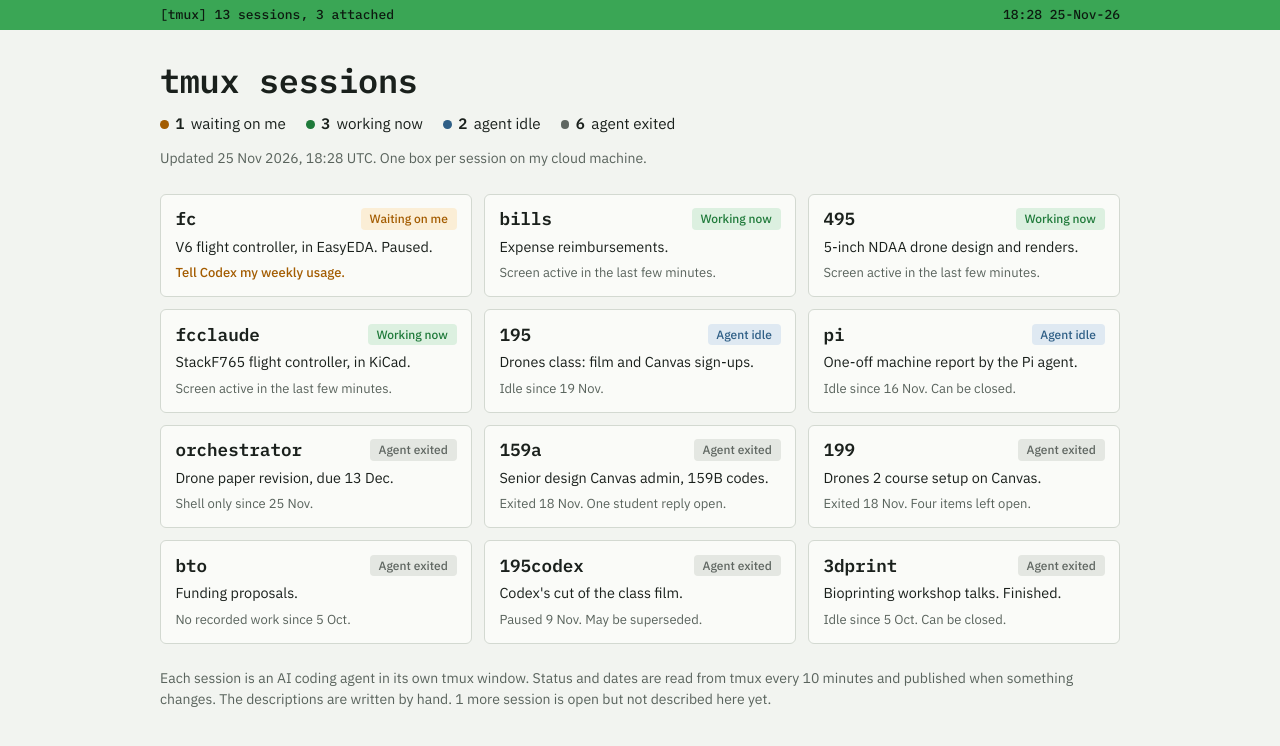
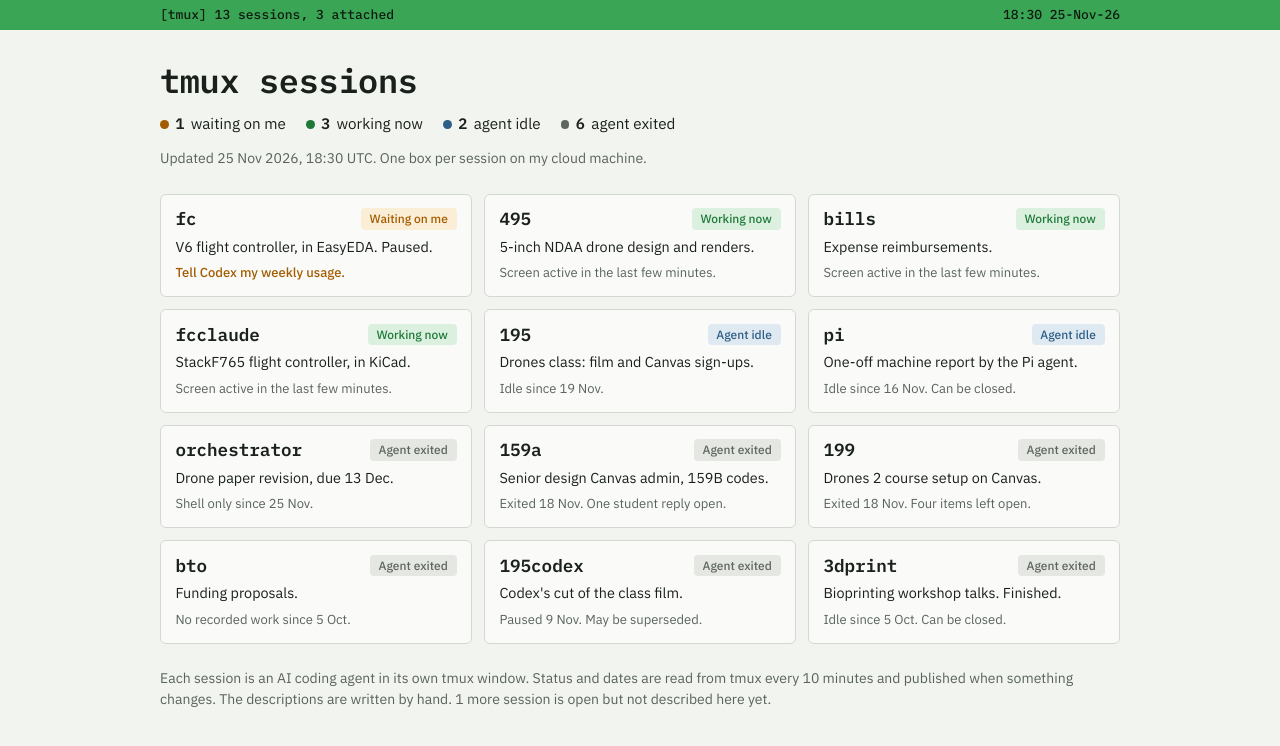
Before and after one commit to PeterJBurke/tmux-sessions, a plain HTML site: page index.html in a window 1280 px wide. Drawn offline with Linux system fonts and the light colour scheme.

Commit message:
Update 2026-11-25 18:30 UTC

```diff
--- a/index.html
+++ b/index.html
@@ -115,13 +115,13 @@ h1 {
 </style>
 </head>
 <body>
-<div class="statusline"><div><span>[tmux] 13 sessions, 3 attached</span><span>18:28 25-Nov-26</span></div></div>
+<div class="statusline"><div><span>[tmux] 13 sessions, 3 attached</span><span>18:30 25-Nov-26</span></div></div>
 
 <div class="wrap">
   <header>
     <h1>tmux sessions</h1>
     <p class="tally"><span><i class="dot wait"></i><b>1</b> waiting on me</span><span><i class="dot work"></i><b>3</b> working now</span><span><i class="dot idle"></i><b>2</b> agent idle</span><span><i class="dot gone"></i><b>6</b> agent exited</span></p>
-    <p class="stamp">Updated 25 Nov 2026, 18:28 UTC. One box per session on my cloud machine.</p>
+    <p class="stamp">Updated 25 Nov 2026, 18:30 UTC. One box per session on my cloud machine.</p>
   </header>
 
   <main class="grid">
@@ -131,13 +131,13 @@ h1 {
       <span class="need wait">Tell Codex my weekly usage.</span>
     </div>
     <div class="box">
-      <span class="top"><span class="nm">bills</span><span class="pill work">Working now</span></span>
-      <span class="sum">Expense reimbursements.</span>
+      <span class="top"><span class="nm">495</span><span class="pill work">Working now</span></span>
+      <span class="sum">5-inch NDAA drone design and renders.</span>
       <span class="need">Screen active in the last few minutes.</span>
     </div>
     <div class="box">
-      <span class="top"><span class="nm">495</span><span class="pill work">Working now</span></span>
-      <span class="sum">5-inch NDAA drone design and renders.</span>
+      <span class="top"><span class="nm">bills</span><span class="pill work">Working now</span></span>
+      <span class="sum">Expense reimbursements.</span>
       <span class="need">Screen active in the last few minutes.</span>
     </div>
     <div class="box">
```
